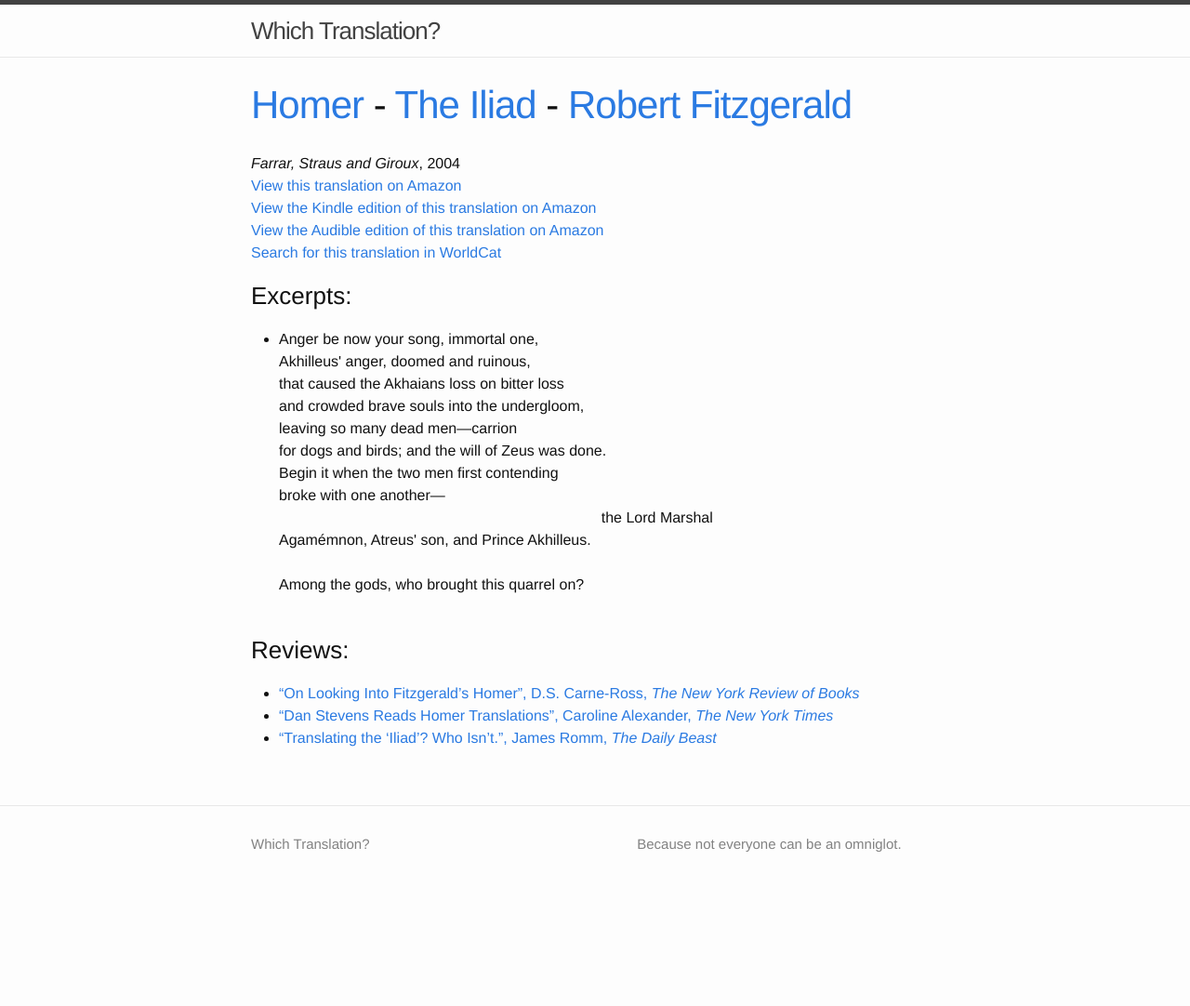
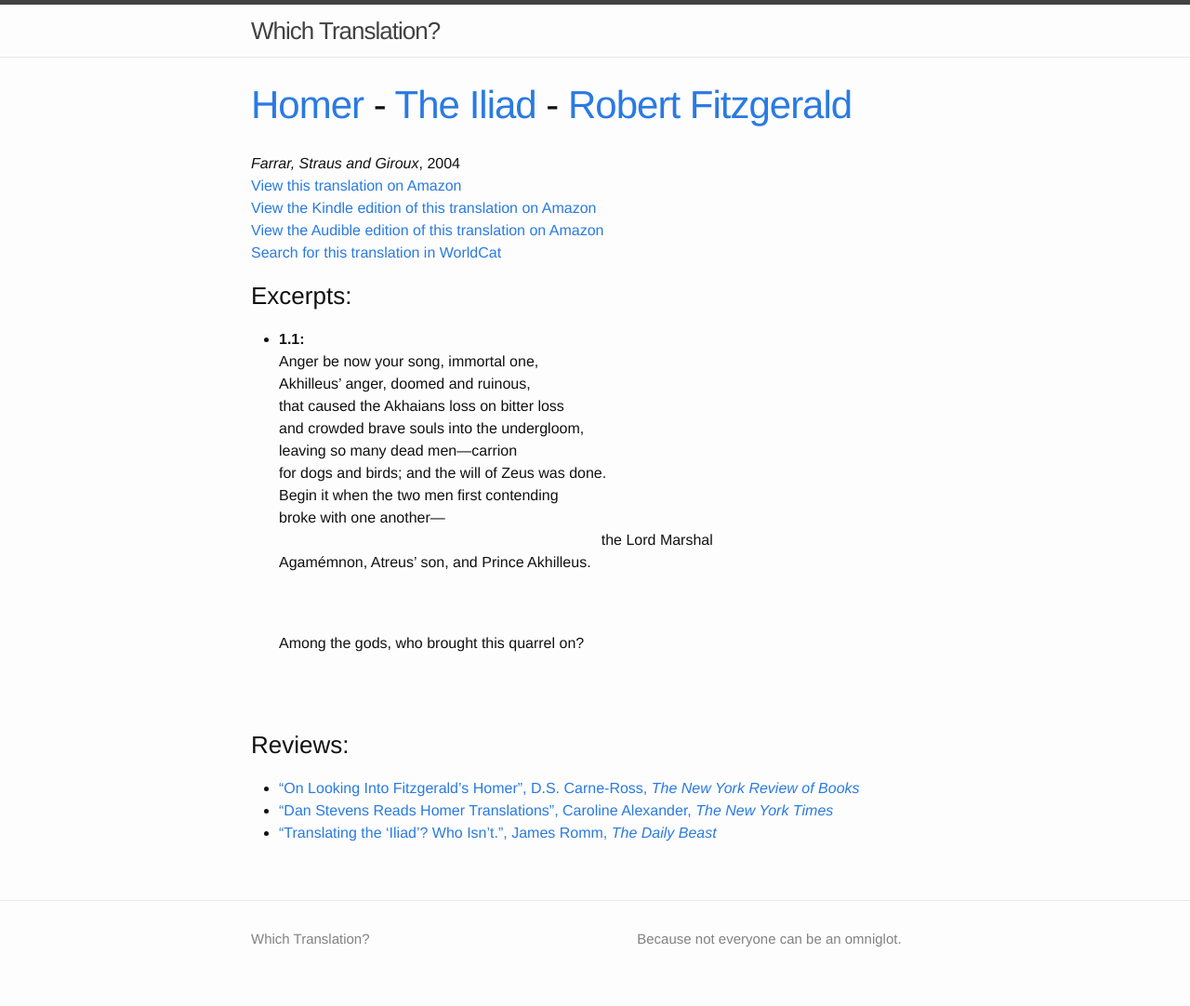
Before and after one commit to whichtranslation/whichtranslation, a Jekyll site: the page built from _authors/homer/the-iliad/robert-fitzgerald.md, in a window 1280 px wide. Shown: the whole page at 93% size. Built offline with Jekyll 4.4.1, drawn with Linux system fonts in a browser that asks for light colours; a script that is not in the unit is left out; before the commit the page ends 980 px from its top, so only the background shows below that.

Commit message:
Tweak excerpt layout

```diff
--- a/_layouts/page.html
+++ b/_layouts/page.html
@@ -46,7 +46,7 @@ layout: default
     <h3>Excerpts:</h3>
     <ul>
     {% for excerpt in page.excerpts %}
-    <li>{{ excerpt.excerpt | newline_to_br }}</li>
+    <li><strong>{{ excerpt.citation | markdownify | remove: '<p>' | remove: '</p>' | strip_newlines }}:</strong>{{ excerpt.excerpt | markdownify | newline_to_br }}</li>
     {% endfor %}
     </ul>
     {% endif %}
```
